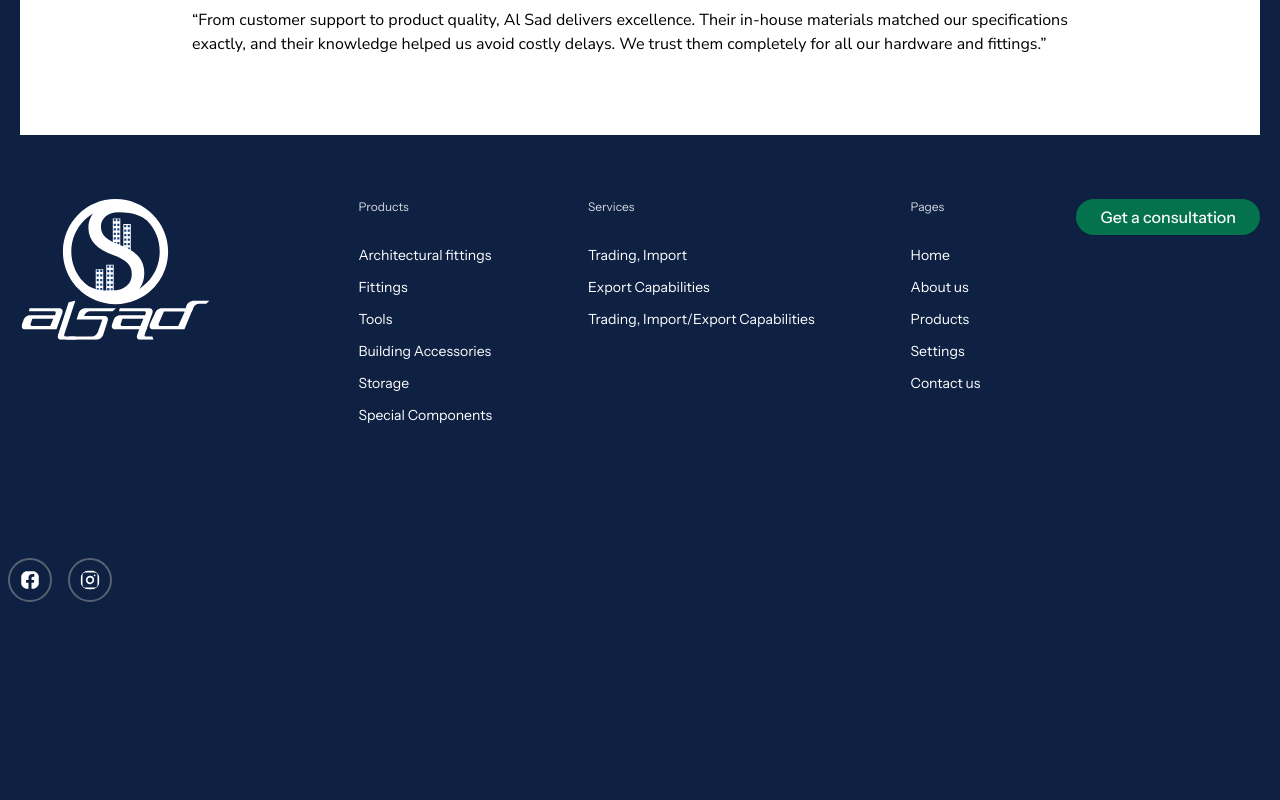
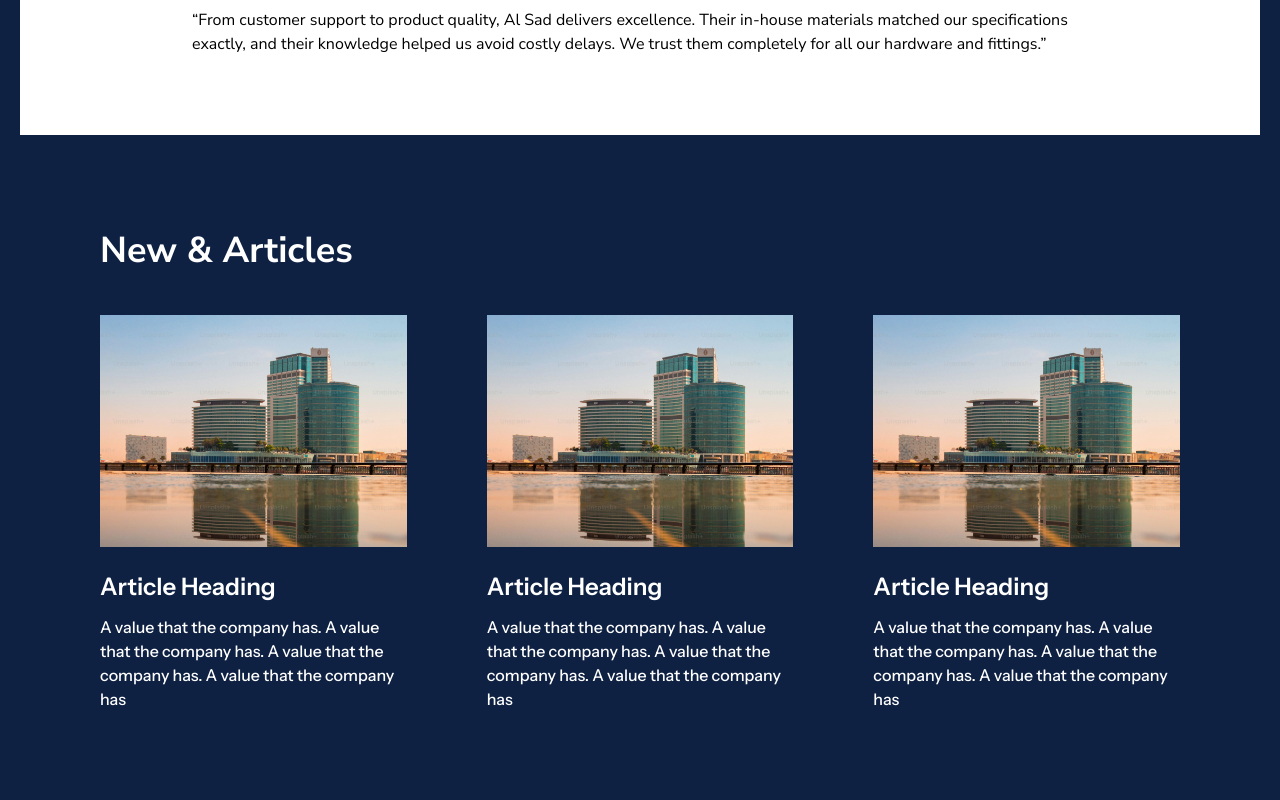
Before and after one commit to techbyhemant/ai-sad, a Next.js app: page / in a window 1280 px wide. Shown: the part 2020-2820 px from the top of the page. Before the commit the page ends 2690 px from the top, so only its background shows below. Built offline with nearby package versions, Linux system fonts and the light colour scheme.

Commit message:
Add News & Article section

```diff
--- /dev/null
+++ b/app/home/NewsAndArticles.jsx
@@ -0,0 +1,63 @@
+import React from 'react';
+import articleImg from '../../public/assets/images/article.jpg';
+import Image from 'next/image';
+
+const ARTICLES = [
+	{
+		id: 1,
+		image: articleImg,
+		heading: 'Article Heading',
+		description:
+			'A value that the company has. A value that the company has. A value that the company has. A value that the company has',
+	},
+	{
+		id: 2,
+		image: articleImg,
+		heading: 'Article Heading',
+		description:
+			'A value that the company has. A value that the company has. A value that the company has. A value that the company has',
+	},
+	{
+		id: 3,
+		image: articleImg,
+		heading: 'Article Heading',
+		description:
+			'A value that the company has. A value that the company has. A value that the company has. A value that the company has',
+	},
+];
+
+const Article = ({ image, heading, description }) => {
+	return (
+		<div className="flex flex-col gap-6 h-full">
+			<Image
+				src={image}
+				alt={heading}
+				className="object-cover h-[232px] w-full"
+			/>
+			<div className="flex flex-col gap-3">
+				<h4 className="font-semibold text-2xl">{heading}</h4>
+				<p className="font-secondary font-medium text-md">{description}</p>
+			</div>
+		</div>
+	);
+};
+
+const NewsAndArticles = () => {
+	return (
+		<section className="py-24 px-20 space-y-11">
+			<h3 className="font-primary font-bold text-4xl">New & Articles</h3>
+			<div className="grid grid-cols-3 gap-20 ">
+				{ARTICLES.map((article) => (
+					<Article
+						key={article.id}
+						image={article.image}
+						heading={article.heading}
+						description={article.description}
+					/>
+				))}
+			</div>
+		</section>
+	);
+};
+
+export default NewsAndArticles;
--- a/app/page.js
+++ b/app/page.js
@@ -6,6 +6,7 @@ import Stats from './home/Stats';
 import Values from './home/Values';
 import Services from './home/Services';
 import Testimonials from './home/Testimonials';
+import NewsAndArticles from './home/NewsAndArticles';
 
 export default function Home() {
 	return (
@@ -18,6 +19,7 @@ export default function Home() {
 				<Stats />
 				<Services />
 				<Testimonials />
+				<NewsAndArticles />
 			</main>
 			<Footer />
 		</div>
```
Also changed, not shown: public/assets/images/article.jpg (added).
